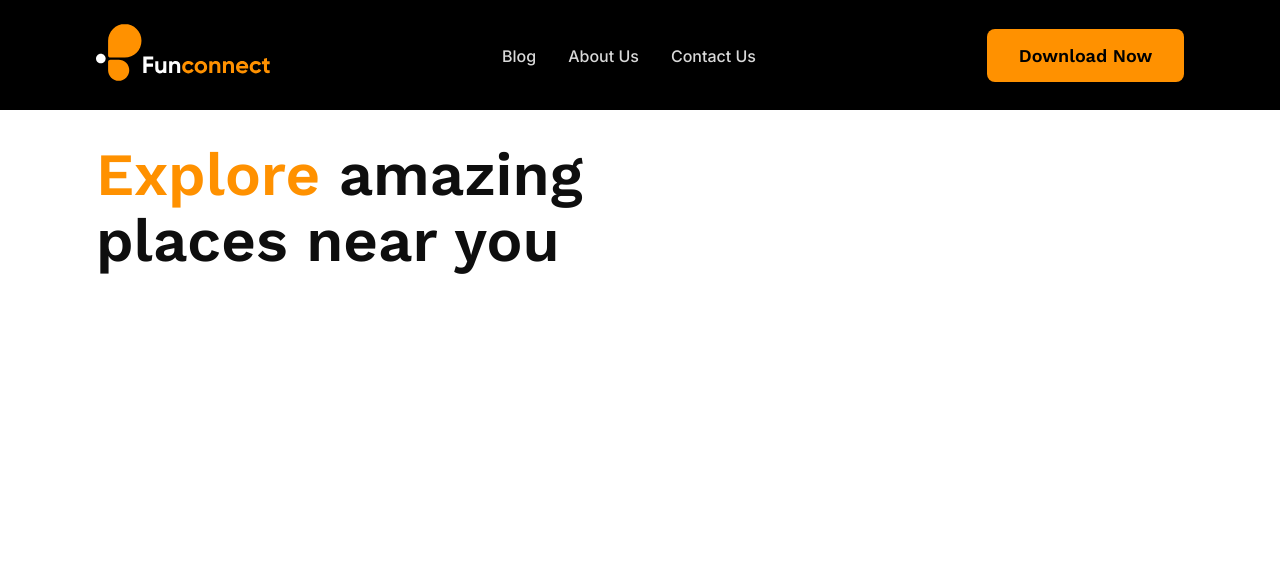
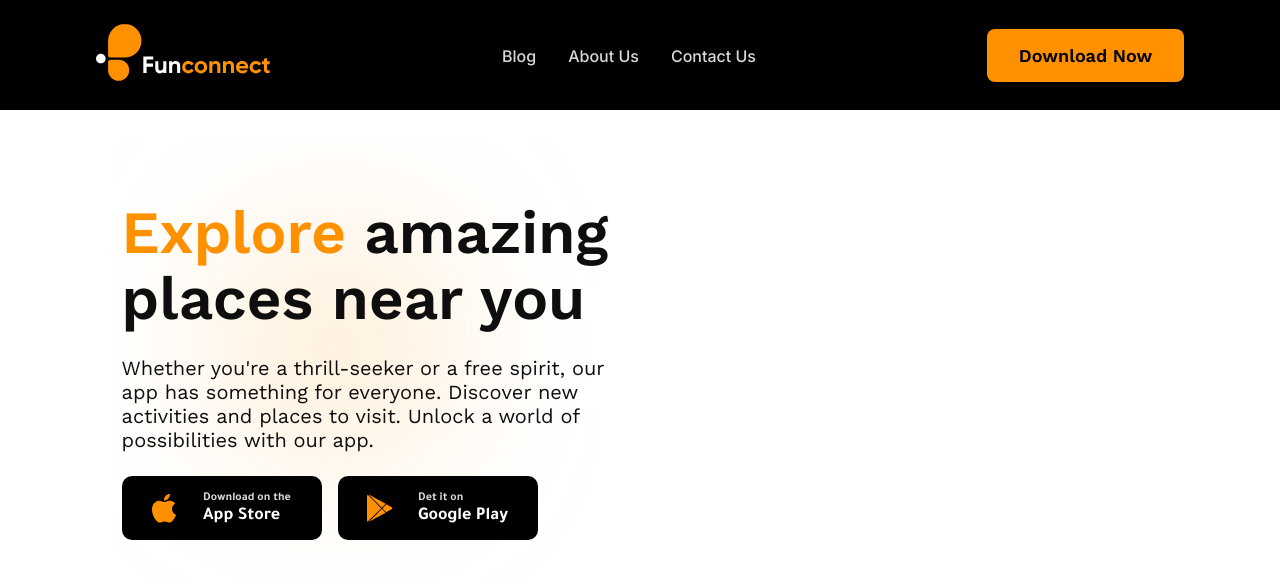
Before and after one commit to Lilianada/FunConnect, a React (Create React App) app: page / in a window 1280 px wide. Shown: the top 578 px of the page. Built offline with nearby package versions, Linux system fonts and the light colour scheme.

Commit message:
download buttons for hero section

```diff
--- a/src/components/Header/Header.jsx
+++ b/src/components/Header/Header.jsx
@@ -109,7 +109,7 @@ export default function Header() {
               <img src={GooglePlay} alt="Google Logo" className="appleLogo" />
               <div className="textWrap">
                 <p className="downloadText">Download on the</p>
-                <h5 className="appText">App Store</h5>
+                <h5 className="appText">Google Play</h5>
               </div>
             </a>
           </div>
--- a/src/components/Hero/Hero.jsx
+++ b/src/components/Hero/Hero.jsx
@@ -1,4 +1,7 @@
 import React from "react";
+import AppStore from "../../assets/images/AppleVector-colored.svg";
+import GooglePlay from "../../assets/images/GoogleVector-colored.svg";
+
 import "./Hero.scss";
 
 export default function Hero() {
@@ -10,7 +13,28 @@ export default function Hero() {
             <span className="primaryText">Explore </span>
             amazing places near you
           </h1>
-
+          <p className="heroSubtitle">
+            Whether you're a thrill-seeker or a free spirit, our app has
+            something for everyone. Discover new activities and places to visit.
+            Unlock a world of possibilities with our app.
+          </p>
+          {/* Download Buttons */}
+          <div className="downloadApp">
+            <a href="/" className="appStore">
+              <img src={AppStore} alt="Apple Logo" className="appleLogo" />
+              <div className="textWrap">
+                <p className="downloadText">Download on the</p>
+                <h5 className="appText">App Store</h5>
+              </div>
+            </a>
+            <a href="/" className="googlePlay">
+              <img src={GooglePlay} alt="Google Logo" className="appleLogo" />
+              <div className="textWrap">
+                <p className="downloadText">Det it on</p>
+                <h5 className="appText">Google Play</h5>
+              </div>
+            </a>
+          </div>
         </div>
       </div>
     </section>
--- a/src/components/Hero/Hero.scss
+++ b/src/components/Hero/Hero.scss
@@ -4,21 +4,74 @@
     width: 100%;
 
     .heroContent{
-        width: 85%;
+        width: 90%;
         margin: 0 auto;
         display: flex;
         padding: 2rem 0;
 
         .heroTexts{
             width: 50%;
-            background: url(../../assets/images/HeroBg.svg) no-repeat cover center;
+            background: url(../../assets/images/HeroBg.svg) no-repeat;
+            background-size: contain;
+            background-position: center;
+            padding: 5% 0 5% 5%;
 
             .heroTitle{
+                color: var(--darkText);
 
                 .primaryText{
                     color: var(--primary);
                 }
             }
+
+            .heroSubtitle{
+                font-size: var(--twenty);
+                color: var(--darkText);
+                margin-top: 1.5rem;
+            }
+
+            .downloadApp{
+                display: flex;
+                flex-direction: row;
+                flex-wrap: nowrap;
+                align-items: center;
+                margin-top: 1.5rem;
+
+                .appStore, .googlePlay{
+                    height: 64px;
+                    width: 200px;
+                    padding: 8px 20px;
+                    background: var(--black);
+                    border-radius: 10px;
+                    display: flex;
+                    justify-content: space-evenly;
+                    align-items: center;
+                    margin-bottom: .5rem;
+
+                    .appleLogo{
+                        margin-right: 16px;
+                    }
+
+                    .downloadText{
+                        font-family: var(--font-alt);
+                        font-size: var(--twelve);
+                        font-weight: 600;
+                        line-height: 16px;
+                    }
+
+                    .appText{
+                        font-family: var(--font-alt);
+                        font-size: var(--eighteen);
+                        font-weight: 800;
+                        text-transform: capitalize;
+                        line-height: 20px;
+                    }
+                }
+
+                .appStore{
+                    margin-right: 1rem;
+                }
+            }
         }
     }
 }
```
Lines whose indentation alone changed are shown as unchanged.
